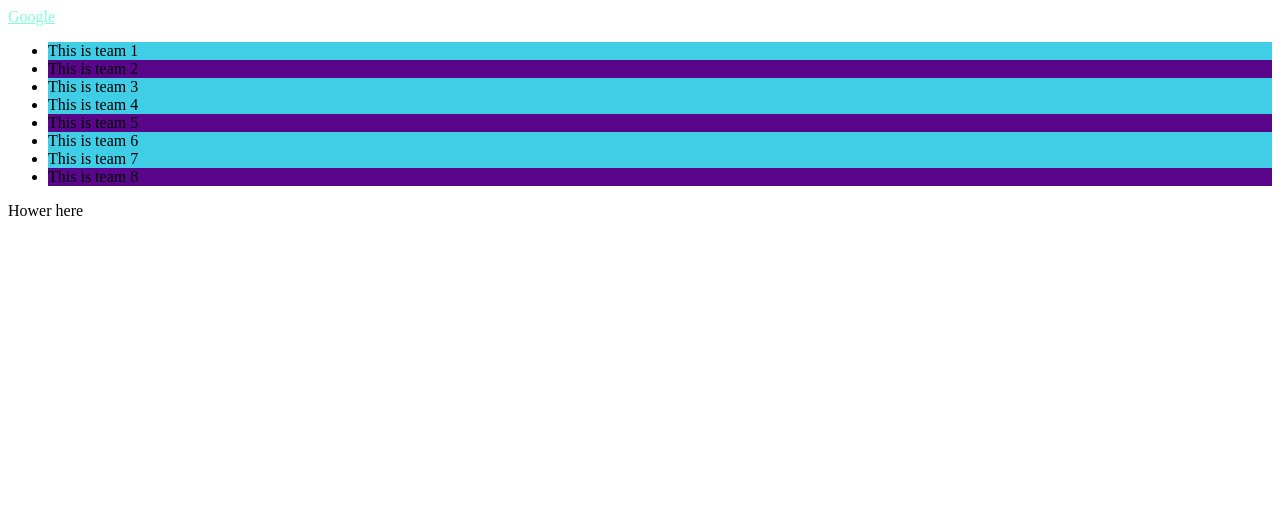
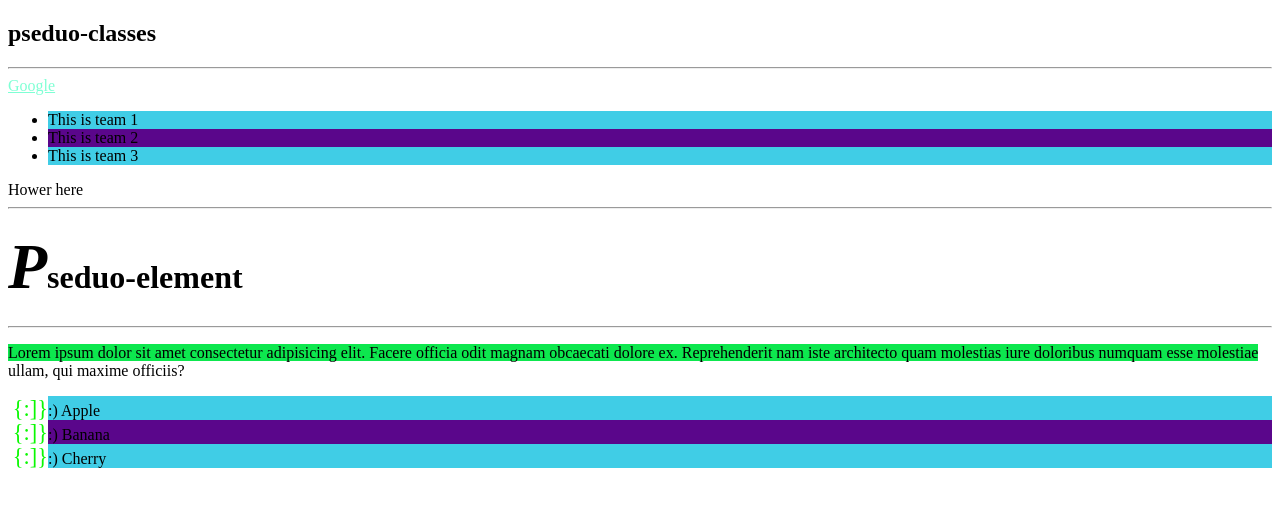
Before and after one commit to SnehAl2o7/HTML-CSS, a plain HTML site: page CSSDay-5.html in a window 1280 px wide. Drawn offline with Linux system fonts and the light colour scheme.

Commit message:
using pseduo update and all

```diff
--- a/CSSDay-5.html
+++ b/CSSDay-5.html
@@ -5,24 +5,34 @@
     <meta name="viewport" content="width=device-width, initial-scale=1.0">
     <title> Using CSS classes</title>
     <link rel="stylesheet" href="pseduo-classes.css">
+    <link rel="stylesheet" href="pseduo-element.css">
 </head>
 <body>
 
+    <h2> pseduo-classes</h2>
+    <hr>
     <a href="https://google.com"> Google</a>
     <ul>
         <li>This is team 1</li>
         <li>This is team 2</li>
         <li>This is team 3</li>
-        <li>This is team 4</li>
-        <li>This is team 5</li>
-        <li>This is team 6</li>
-        <li>This is team 7</li>
-        <li>This is team 8</li>
-
     </ul>
 
     <div id="greeting"> Hower here
         <p> Hello</p>
     </div>
+
+    <hr>
+
+    <h1> Pseduo-element</h1>
+    <hr>
+
+    <p> Lorem ipsum dolor sit amet consectetur adipisicing elit. Facere officia odit magnam obcaecati dolore ex. Reprehenderit nam iste architecto quam molestias iure doloribus numquam esse molestiae ullam, qui maxime officiis?</p>
+
+    <ul id="fruit">
+        <li id="A"> Apple </li>
+        <li id="B"> Banana </li>
+        <li id="C"> Cherry </li>
+    </ul>
 </body>
 </html>
--- /dev/null
+++ b/pseduo-element.css
@@ -0,0 +1,42 @@
+/*
+pseduo-elements -> keywords added after a selector that's used to style
+a specific part of an element
+
+h1:: pseudo-elemet
+*/
+
+h1::first-letter{
+    font-size: 2em;
+    font-style: italic;
+}
+
+p::first-line{
+    background-color: rgb(13, 231, 78);
+
+}
+
+p::selection{
+    color: rgb(110, 226, 64);
+    background-color: black;
+}
+
+#fruit li::before{
+    content: ":)";
+}
+#apple::after{
+    content: "apple";
+}
+
+#banana::after{
+    content: "banana";
+}
+
+#orange::after{
+    content: "orange";
+}
+
+#fruit li::marker{
+    content: "{:]}";
+    color:rgb(10, 248, 2);
+    font-size: 1.4em;
+}
```
